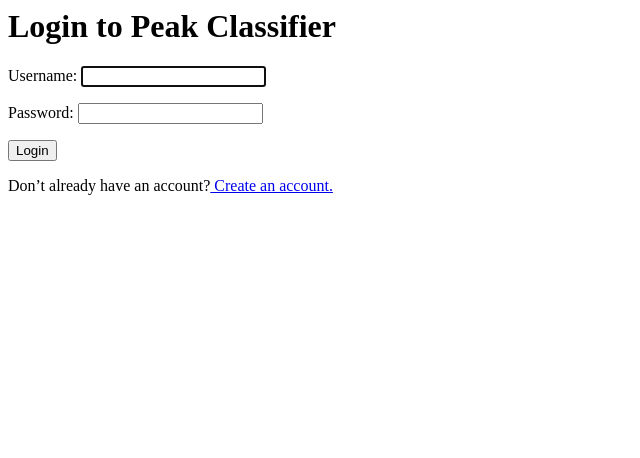
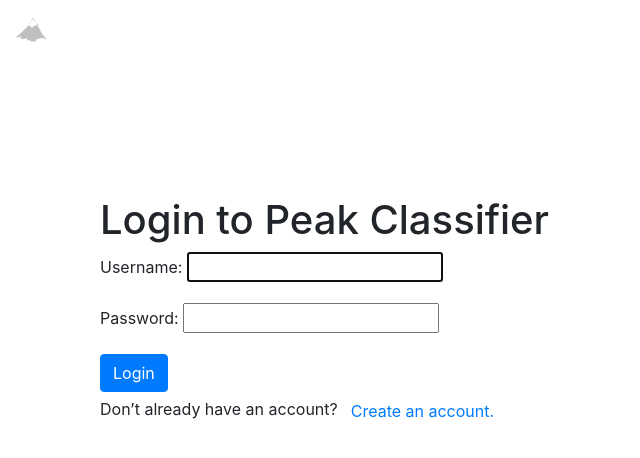
Before and after one commit to maggiecorrell/text_classifier, a Django app: page /login/ in a window 1280 px wide. Shown: the top 458 px of the page, without its empty margins (0-640 px from the left). Run offline with Django 3.2, Linux system fonts and the light colour scheme; some libraries are stand-ins or nearby versions.

Commit message:
added bootstrap to pages

```diff
--- /dev/null
+++ b/classifier/static/css/style.css
@@ -0,0 +1,12 @@
+#peak {
+  width: 30px;
+  height: auto;
+}
+
+#heading {
+  padding-top: 100px;
+}
+
+.h1 {
+  margin-bottom: 30px;
+}
--- a/classifier/templates/base.html
+++ b/classifier/templates/base.html
@@ -1,28 +1,37 @@
-{% load staticfiles %}
+{% load static %}
 <!DOCTYPE html>
 <html>
 
 <head>
-
+  <title>
+  {% block title %}Welcome to Peak{% endblock %}
+  </title>
+  <meta charset="utf-8">
+  <link rel="stylesheet" href="https://maxcdn.bootstrapcdn.com/bootstrap/4.0.0-alpha.3/css/bootstrap.min.css" integrity="sha384-MIwDKRSSImVFAZCVLtU0LMDdON6KVCrZHyVQQj6e8wIEJkW4tvwqXrbMIya1vriY" crossorigin="anonymous">
+  <link rel="stylesheet" type="text/css" href="{% static 'css/style.css' %}" />
 </head>
 
 <body>
     <nav class="navbar navbar-dark bg-inverse">
-        <a class="navbar-brand" href="{% url '/' %}"><img class='pull-link-left' id='peak' src='{% static ' img/mountain-peak-logo-no-clouds-hi.png ' %}'></a>
-        <h3> Peak Classifier </h3>
+      <ul class="nav navbar-nav">
+        <a class="navbar-brand"><img id="peak" src='{% static 'img/mountain-peak-logo-no-clouds-hi.png' %}'></a>
+        <a class="navbar-brand" href="#">Peak Classifier</a>
+      </ul>
         <ul class="nav navbar-nav pull-xs-right">
             {% if user.is_authenticated %}
-              <li class="nav-item-l"><a class="nav-link" href="{% url 'logout' %}">logout</a></li>
-              <li class="nav-item-l"><a class="nav-link" href="{% url 'profile_detail' user.pk %}">welcome, {{ user.username }}</a></li>
+              <li class="nav-item"><a class="nav-link" href="{% url 'logout' %}">logout</a></li>
+              <li class="nav-item"><a class="nav-link" href="{% url 'profile_detail' user.pk %}">welcome, {{ user.username }}</a></li>
             {% else %}
-            <li class="nav-item-l">
+            <li class="nav-item">
                 <a class="nav-link" href="{% url 'login' %}">log in</a></li>
             <li class="nav-item">
-                <a class="nav-link-l" href="{% url 'register' %}">sign up<span class="sr-only">(current)</span></a>
+                <a class="nav-link" href="{% url 'register' %}">sign up<span class="sr-only">(current)</span></a>
             </li>
             {% endif %}
         </ul>
     </nav>
+    {% block body %}
+    {% endblock %}
 
 
 </body>
--- a/classifier/templates/registration/login.html
+++ b/classifier/templates/registration/login.html
@@ -1,15 +1,22 @@
+{% extends "base.html" %}
+
+<head>
+<title>
+{% block title %}Login to Peak{% endblock %}
+</title>
+</head>
 
 {% block body %} {% if form.errors %}
 <p>Your username and password didn't match. Please try again.</p>
 {% endif %}
 <div class="container">
-    <div class="col-md-4"></div>
-      <div class="col-md-4">
+    <div class="col-md-3"></div>
+      <div class="col-md-6" id="heading">
         <form method="post" action="{% url 'login' %}">
             <h1> Login to Peak Classifier </h1>
             {% csrf_token %}
             {{ form.as_p }}
-            <input class="btn btn-success" type="submit" value="Login" />
+            <input class="btn btn-primary" type="submit" value="Login" />
         </form>
         <div class="login_button">
           <p> Don&#146;t already have an account?<a href="{% url 'register' %}" class="btn btn-link"> Create an account.</a></p>
--- a/classifier/templates/registration/register.html
+++ b/classifier/templates/registration/register.html
@@ -1,3 +1,9 @@
+
+<head>
+<title>
+{% block title %}Register for Peak{% endblock %}
+</title>
+</head>
 
 {% block body %}
 <div class="container">
--- a/classifier/urls.py
+++ b/classifier/urls.py
@@ -9,7 +9,7 @@ urlpatterns = [
     url(r'^register/$', CreateView.as_view(
             template_name='registration/register.html',
             form_class=UserCreationForm,
-            success_url='/'
+            success_url='login/'
 
     ), name='register'),
     url(r'^login/$', login, name='login'),
```
Also changed, not shown: classifier/templates/index.html (+12 -4 lines), classifier/static/css/stye.css (deleted).
